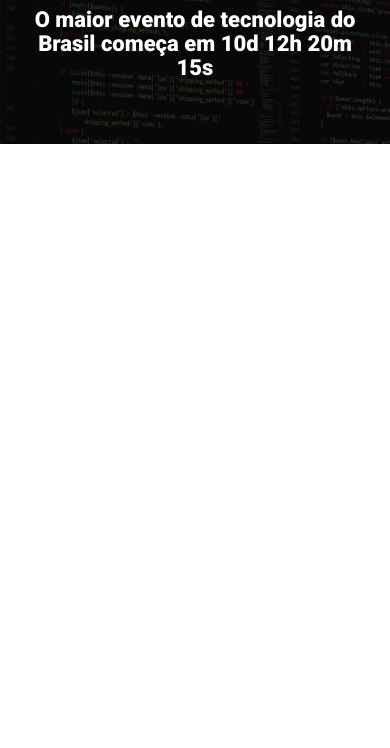
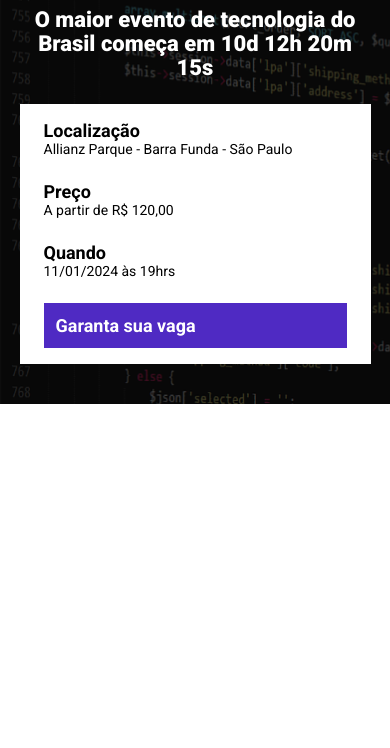
Before and after one commit to WandGabriel/m22_ebac_talks, a website built with Parcel: page src/index.html in a window 390 px wide. Shown: the part 96-844 px from the top of the page. Built offline with nearby package versions, Linux system fonts and the light colour scheme.

Commit message:
Criação de responsividade para o Hero e Infos-Bar - Tablet e Celular.

```diff
--- a/src/index.html
+++ b/src/index.html
@@ -17,6 +17,25 @@
             <p class="hero__text">
                 O maior evento de tecnologia do Brasil começa em 10d 12h 20m 15s
             </p>
+            <div class="infos-bar">
+                <ul class="infos-bar__infos">
+                    <li class="infos-bar__infos__item">
+                        <b>Localização</b>
+                        Allianz Parque - Barra Funda - São Paulo
+                    </li>
+                    <li class="infos-bar__infos__item">
+                        <b>Preço</b>
+                        A partir de R$ 120,00
+                    </li>
+                    <li class="infos-bar__infos__item">
+                        <b>Quando</b>
+                        11/01/2024 às 19hrs
+                    </li>
+                </ul>
+                <a href="#" class="button button--primary">
+                    Garanta sua vaga
+                </a>
+            </div>
         </div>
     </header>
 
--- /dev/null
+++ b/src/styles/components/_buttons.scss
@@ -0,0 +1,24 @@
+.button {
+    padding: 12px;
+    font-size: 18px;
+    font-weight: bold;
+    text-decoration: none;
+    text-align: center;
+    white-space: nowrap;
+
+    &--primary {
+        color: #fff;
+        background-color: #4F2AC3;
+    }
+
+    @media (max-width: 640px) {
+        display: block;
+        width: 100%;
+
+    }
+
+    @media (max-width: 1024px) {
+        display: flex;
+        align-items: center;
+    }
+}
--- /dev/null
+++ b/src/styles/components/_infos_bar.scss
@@ -0,0 +1,38 @@
+.infos-bar {
+    padding: 16px 24px;
+    background-color: #fff;
+    display: flex;
+    justify-content: space-between;
+
+    &__infos {
+        display: flex;
+        gap: 40px;
+
+        &__item {
+            font-size: 14px;
+            color: #000;
+
+            b {
+                color: #000;
+                font-size: 18px;
+                display: block;
+            }
+        }
+    }
+
+    @media (max-width: 640px) {
+        display: block;
+
+        &__infos {
+            display: block;
+
+            &__item {
+                margin-bottom: 24px;
+            }
+        }
+    }
+
+    @media (max-width: 1024px) {
+        gap: 16px;
+    }
+}
--- a/src/styles/main.scss
+++ b/src/styles/main.scss
@@ -1,4 +1,6 @@
 @use 'hero';
+@use 'components/infos_bar';
+@use 'components/buttons';
 
 * {
     margin: 0;
@@ -6,6 +8,7 @@
     box-sizing: border-box;
     font-family: Roboto, 'sans-serif';
     color: #fff;
+    list-style: none;
 }
 
 .container {
```
